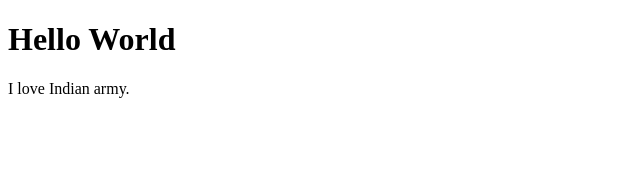
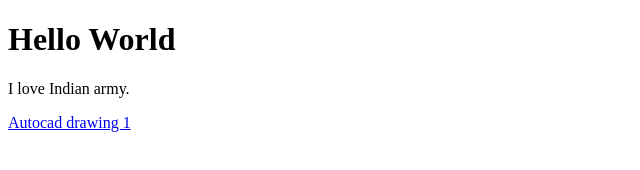
Before and after one commit to Sentinel-Android/Sentinel-Android.github.io, a plain HTML site: page index.html in a window 1280 px wide. Shown: the whole page, without its empty margins (0-640 px from the left). Drawn offline with Linux system fonts and the light colour scheme.

Commit message:
Update index.html

```diff
--- a/index.html
+++ b/index.html
@@ -3,5 +3,6 @@
     <body>
         <h1>Hello World</h1>
         <p>I love Indian army.</p>
+        <a href="https://web.autocad.com/acad/me/sid/shares/drawings/0893c644-6237-4d2d-b4bc-c6d27121090e/editor">Autocad drawing 1</a>
     </body>
 </html>
```
